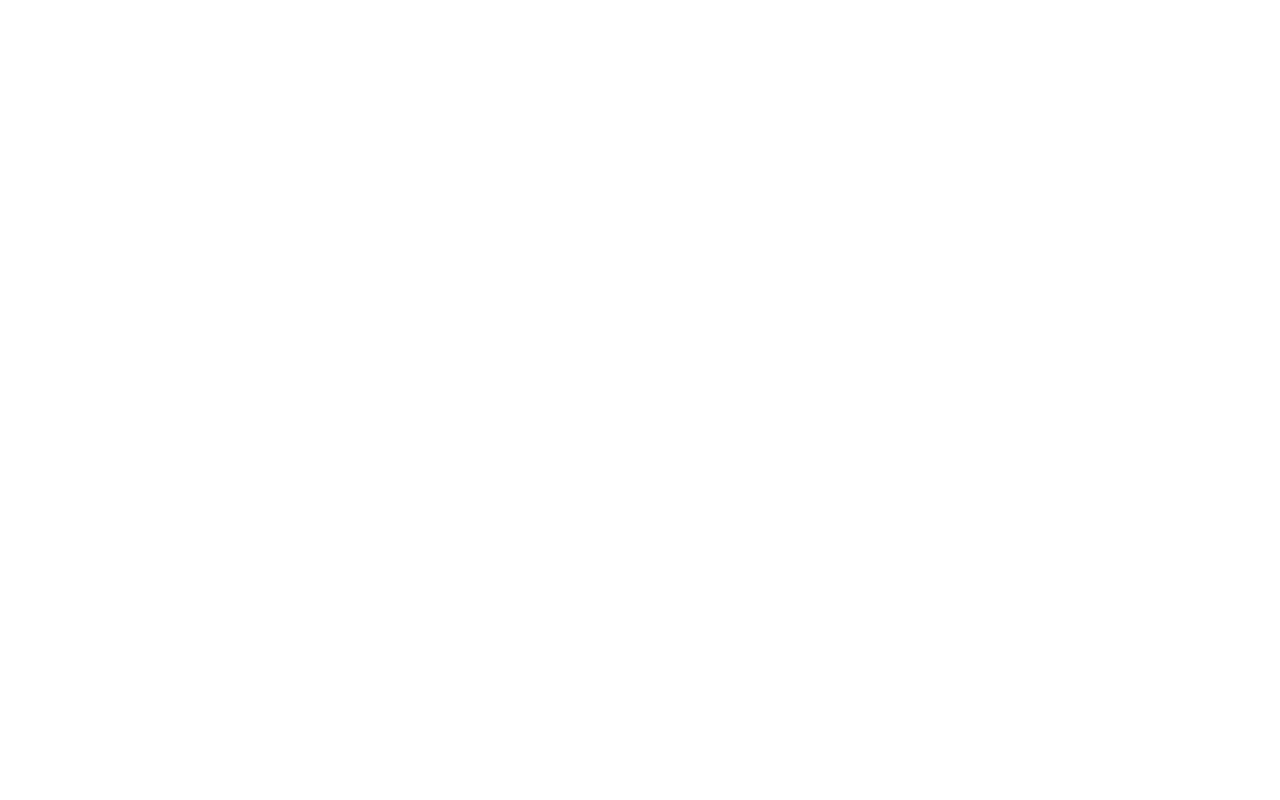
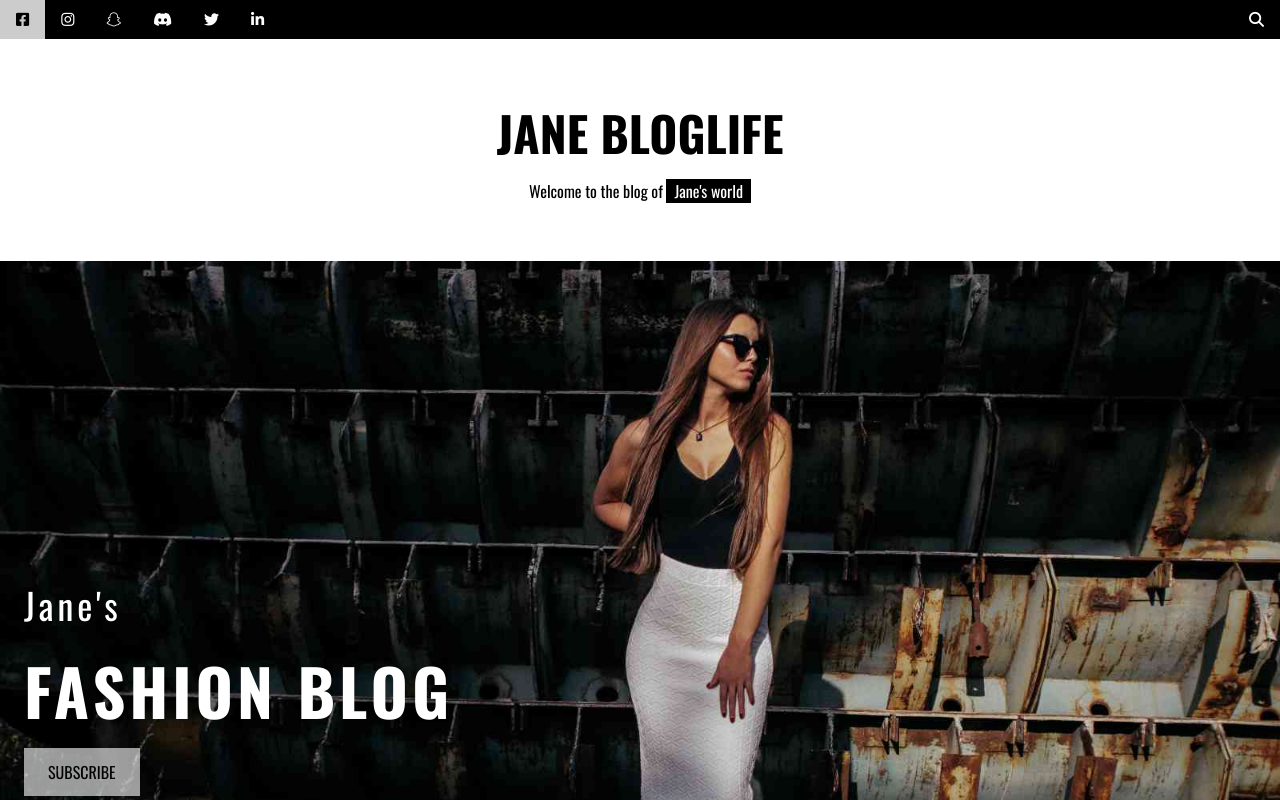
Before and after one commit to ElielAndrade/w3schools-templates, a plain HTML site: page Fashion-blog/index.html in a window 1280 px wide. Shown: the top 800 px of the page. Drawn offline with nearby package versions, Linux system fonts and the light colour scheme.

Commit message:
Estruturando e estilizando as sessões de navegação e banner

```diff
--- a/Fashion-blog/index.html
+++ b/Fashion-blog/index.html
@@ -11,9 +11,55 @@
   <link rel="stylesheet" href="style.css">
 
   <link href="https://fonts.googleapis.com/css2?family=Oswald:wght@400;700&display=swap" rel="stylesheet">
-
+  <link rel="stylesheet" href="https://cdnjs.cloudflare.com/ajax/libs/font-awesome/6.1.2/css/all.min.css">
 </head>
 <body>
 
+  <nav>
+    <ul>
+      <li>
+        <a href="#"><i class="fa-brands fa-square-facebook"></i></a>
+      </li>
+      <li>
+        <a href="#"><i class="fa-brands fa-instagram"></i></a>
+      </li>
+      <li>
+        <a href="#"><i class="fa-brands fa-snapchat"></i></i></a>
+      </li>
+      <li>
+        <a href="#"><i class="fa-brands fa-discord"></i></a>
+      </li>
+      <li>
+        <a href="#"><i class="fa-brands fa-twitter"></i></a>
+      </li>
+      <li>
+        <a href="#"><i class="fa-brands fa-linkedin-in"></i></a>
+      </li>
+
+    </ul>
+
+    <a href="#"><i class="fa-solid fa-magnifying-glass"></i></a>
+  </nav>
+
+  <header>
+    <h1>JANE BLOGLIFE</h1>
+    <h6>Welcome to the blog of <span>Jane's world</span></h6>
+  </header>
+
+  <main>
+    <section class="banner">
+      <img src="images/jane.jpg" alt="">
+      <div class="call-wraper">
+        <h1>Jane's</h1>
+        <button type="submit">subscribe</button>
+      </div>
+    </section>
+  </main>
+
+
+
+
+
+
 </body>
 </html>
--- a/Fashion-blog/style.css
+++ b/Fashion-blog/style.css
@@ -25,8 +25,123 @@
 body{
   font-family: var(--fm-texting);
   font-size: var(--fs-texting);
+
+  line-height: 1.5;
 }
 
-h1, h2, h3, h4, h5, h6{
+h1, h2, h3, h4, h5, h6, button{
   font-family: var(--fm-heading);
+  font-weight: 400;
 }
+
+nav{
+  display: none;
+}
+
+header{
+  width: 100%;
+  text-align: center;
+  padding: 5.8rem;
+}
+
+header h1{
+  font-size: 4.8rem;
+  margin-bottom: 1rem;
+  font-weight: bolder;
+}
+
+header h6{
+  font-size: 1.6rem;
+}
+
+header span{
+  background-color: var(--fc-primary);
+  padding: 0 0.8rem;
+
+  color: var(--fc-secondary);
+}
+
+.banner{
+  position: relative;
+}
+
+.banner img{
+  width: 100%;
+}
+
+.banner .call-wraper{
+  position: absolute;
+  top: 50%;
+
+  transform: translateY(-50%);
+
+  padding: 0 2.4rem;
+
+  letter-spacing: 4px;
+}
+
+.call-wraper h1{
+  font-size: 3.6rem;
+  color: var(--fc-secondary);
+
+  margin-bottom: 1rem;
+}
+
+.call-wraper button{
+  font-size: 1.6rem;
+  text-transform: uppercase;
+  padding: 1.2rem 2.4rem;
+
+  opacity: 0.6;
+
+  cursor: pointer;
+
+  border: 0;
+
+  background-color: var(--fc-secondary);
+}
+
+.call-wraper button:hover{
+  opacity: 0.75;
+}
+
+@media (min-width: 600px){
+  nav{
+    display: flex;
+    justify-content: space-between;
+    align-items: center;
+
+    background-color: var(--fc-primary);
+  }
+
+  nav ul{
+    display: flex;
+    list-style: none;
+  }
+
+  nav a{
+    padding: 0.8rem 1.6rem;
+
+    color: var(--fc-secondary);
+
+    display: inline-block;
+  }
+
+  nav a:hover{
+    background-color: var(--bg-primary);
+    color: var(--fc-primary);
+  }
+
+
+  .call-wraper h1::after{
+    content: 'FASHION BLOG';
+
+    display: block;
+
+    font-size: 6.4rem;
+    font-weight: bolder;
+
+    margin-top: 1rem;
+  }
+
+}
```
